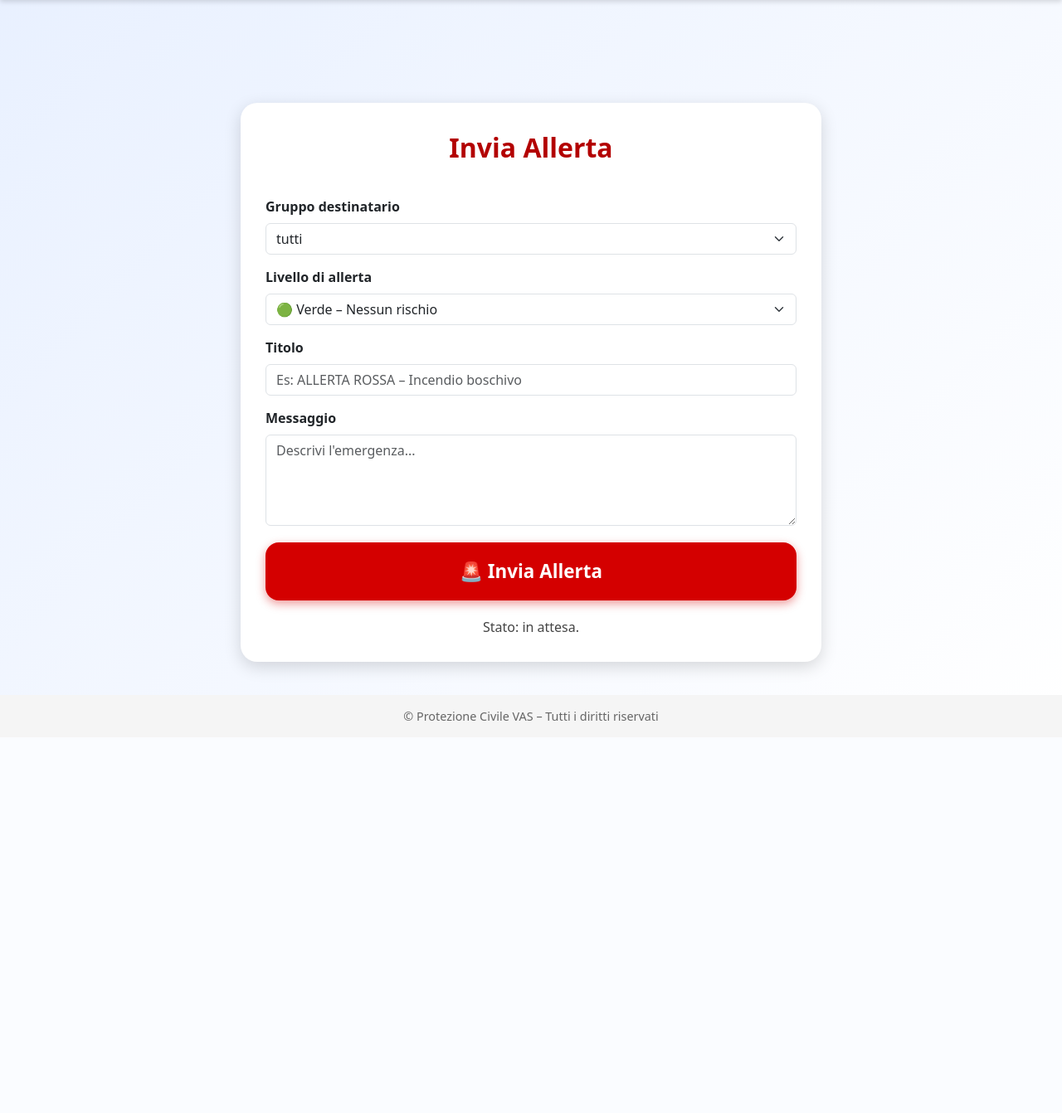
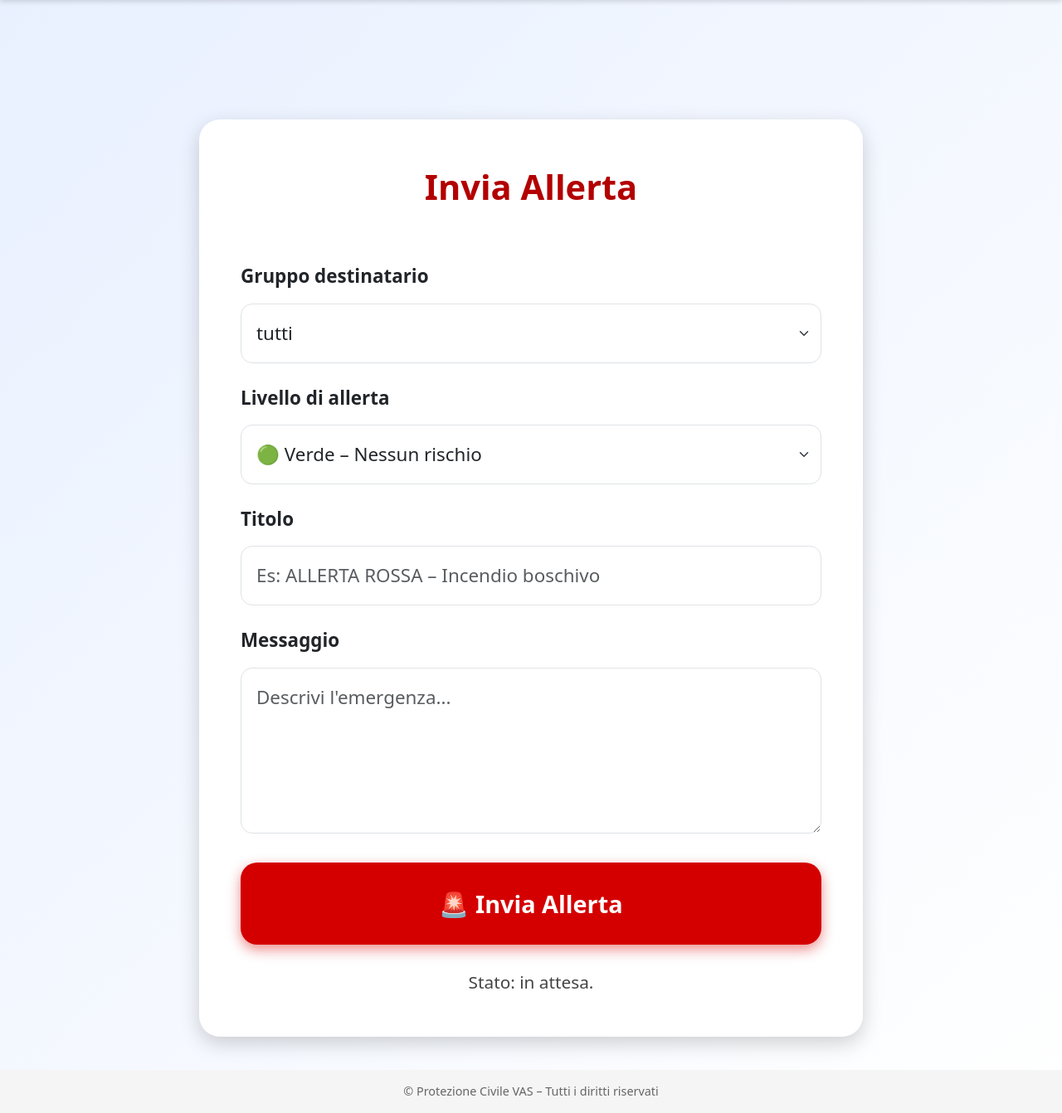
Before and after one commit to emiliomaj60-lang/prot_civ_vas, a Flask app: page /invia_allerta in a window 1280 px wide. Shown: the part 76-1418 px from the top of the page at 83% size. Before the commit the page ends 945 px from the top, so only its background shows below. Run offline with Flask 3, Linux system fonts and the light colour scheme; data comes from the database, SQL or seed files in the repository.

Commit message:
Add files via upload

```diff
--- a/templates/invia_allerta.html
+++ b/templates/invia_allerta.html
@@ -5,9 +5,9 @@
 
 <style>
     .allerta-wrapper {
-        max-width: 700px;
+        max-width: 800px;
         margin: 0 auto;
-        margin-top: 40px;
+        margin-top: 60px;
         animation: fadeIn 0.6s ease;
     }
 
@@ -18,46 +18,60 @@
 
     .allerta-card {
         background: white;
-        padding: 30px;
-        border-radius: 20px;
-        box-shadow: 0 6px 20px rgba(0,0,0,0.15);
-        margin-bottom: 30px;
+        padding: 50px; /* 🔥 più spazio */
+        border-radius: 25px;
+        box-shadow: 0 8px 25px rgba(0,0,0,0.18);
+        margin-bottom: 40px;
     }
 
     .allerta-title {
-        font-size: 2rem;
-        font-weight: 800;
+        font-size: 2.6rem; /* 🔥 più grande */
+        font-weight: 900;
         color: #b30000;
-        margin-bottom: 20px;
+        margin-bottom: 35px;
         text-align: center;
     }
 
     .form-label {
-        font-weight: 700;
-        margin-top: 15px;
+        font-weight: 800;
+        margin-top: 25px;
+        font-size: 1.4rem; /* 🔥 più grande */
+    }
+
+    select.form-select,
+    input.form-control,
+    textarea.form-control {
+        font-size: 1.4rem; /* 🔥 più grande */
+        padding: 18px;     /* 🔥 più alto */
+        border-radius: 14px;
+        margin-top: 8px;
+    }
+
+    textarea.form-control {
+        height: 200px; /* 🔥 raddoppiato */
     }
 
     .btn-invia {
         width: 100%;
-        padding: 18px;
-        font-size: 1.4rem;
-        font-weight: 700;
-        border-radius: 16px;
+        padding: 28px; /* 🔥 più alto */
+        font-size: 1.8rem; /* 🔥 più grande */
+        font-weight: 800;
+        border-radius: 20px;
         background: #d40000;
         color: white;
         border: none;
-        box-shadow: 0 4px 12px rgba(212,0,0,0.4);
+        box-shadow: 0 6px 16px rgba(212,0,0,0.45);
         transition: transform 0.15s ease;
-        margin-top: 20px;
+        margin-top: 35px;
     }
 
     .btn-invia:hover {
-        transform: scale(1.03);
+        transform: scale(1.04);
     }
 
     .status-box {
-        margin-top: 20px;
-        font-size: 1rem;
+        margin-top: 30px;
+        font-size: 1.3rem; /* 🔥 più grande */
         color: #444;
         text-align: center;
     }
@@ -90,7 +104,7 @@
 
         <!-- Messaggio -->
         <label class="form-label">Messaggio</label>
-        <textarea id="messaggio" class="form-control" rows="4" placeholder="Descrivi l'emergenza..."></textarea>
+        <textarea id="messaggio" class="form-control" placeholder="Descrivi l'emergenza..."></textarea>
 
         <!-- Pulsante invio -->
         <button id="btnInvia" class="btn-invia">🚨 Invia Allerta</button>
```
